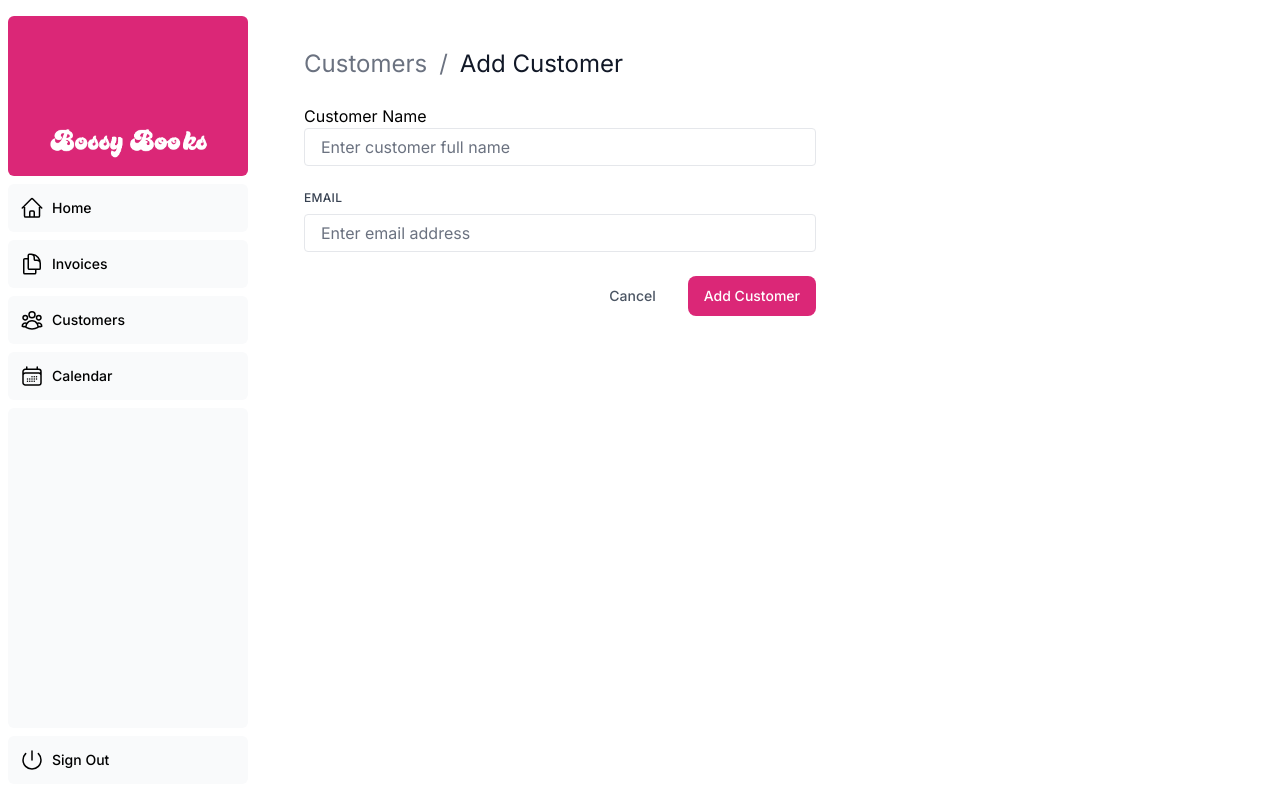
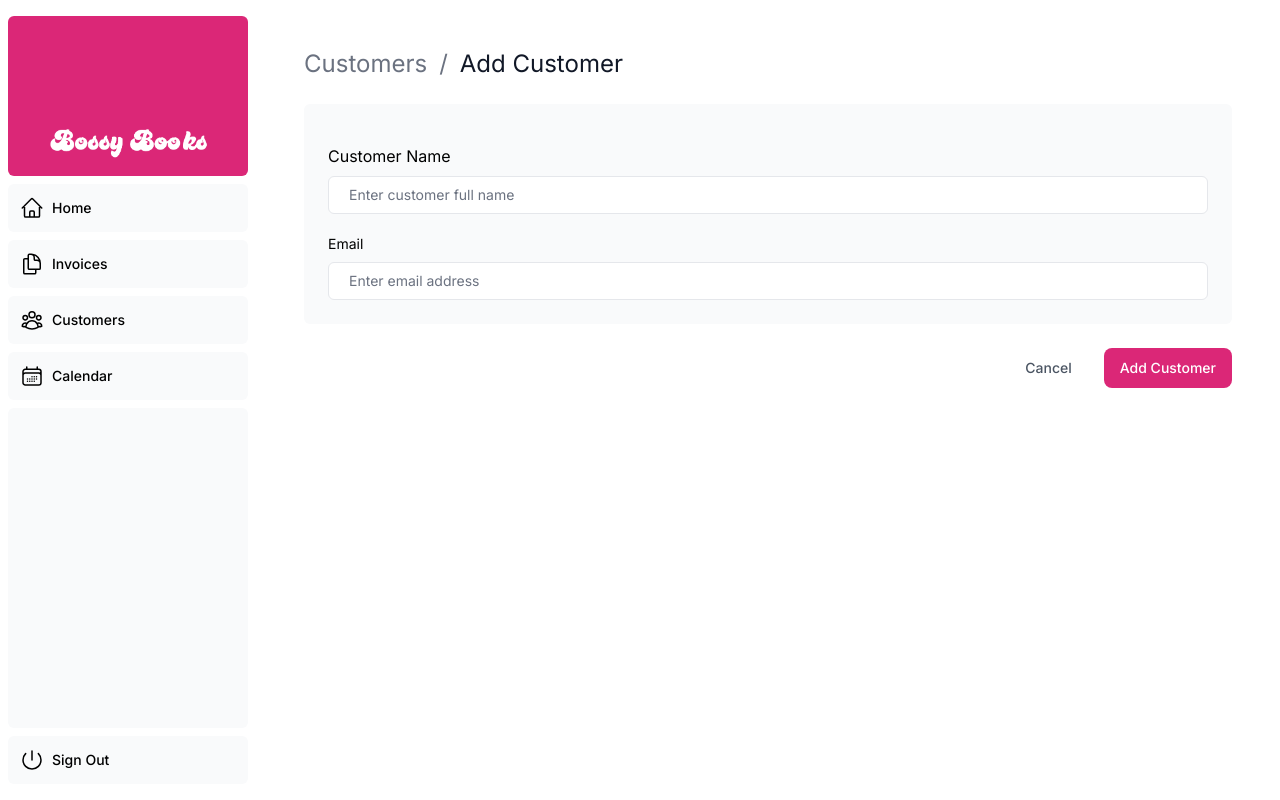
Before and after one commit to campbell-frost/bossybooks, a Next.js app: page /dashboard/customers/add in a window 1280 px wide. Built offline with nearby package versions, Linux system fonts and the light colour scheme; no server answers; the database is empty; a web font is replaced by a local one.

Commit message:
restyled add customer page

```diff
--- a/app/ui/customers/add-form.tsx
+++ b/app/ui/customers/add-form.tsx
@@ -14,26 +14,35 @@ export default function AddCustomerForm({ customers }: { customers: CustomerFiel
 
 
   return (<form action={dispatch}>
-    <div className="w-full max-w-lg">
-      <div className="flex-wrap -mx-3 mb-6">
-        <div className=" w-full md: w/1/2 px-3 md:mb-0">
-          <label className="block uppercase tracking-wide text-gray-700 text-xs font-extrabold mb-2" />
+    <div className="rounded-md bg-gray-50 p-4 md:p-6">
+
+      {/*Customer Name */}
+      <div className="mb-2">
+
+        <label className="mb-4 block text-sm font-medium" />
         Customer Name
         <label />
-          <input className="appearance-none block w-full gray-200 text-gray-700 border border-gray-200 rounded py-2 px-4 mb-3 leading-tight focus:outline-none focus:border-bg-pink-600"
+      </div>
+      <div className="relative">
+
+        <input className="peer block w-full cursor-pointer rounded-md border border-gray-200 py-2 pl-5 text-sm outline-2 placeholder:text-gray-500"
           id="name"
           type="name"
           name="name"
           placeholder="Enter customer full name"></input>
       </div>
-      </div>
-      <div className="flex flex-wrap -mx-3 mb-6">
-        <div className="w-full md: w/1/2 px-3 md: mb-0">
-          <label className="block uppercase tracking-wide text-gray-700 text-xs font-medium mb-2">
+
+      <div className="pt-5">
+
+        {/*Customer Email */}
+        <label className="mb-2 block text-sm ">
           Email
         </label>
+      </div>
+      <div className="relative">
+
         <input
-            className="appearance-none block w-full gray-200 text-gray-700 border border-gray-200 rounded py-2 px-4 leading-tight focus:outline-none  focus:border-bg-pink-600"
+          className="peer block w-full cursor-pointer rounded-md border border-gray-200 py-2 pl-5 text-sm outline-2 placeholder:text-gray-500"
           id="email"
           type="email"
           name="email"
@@ -50,7 +59,6 @@ export default function AddCustomerForm({ customers }: { customers: CustomerFiel
       </Link>
       <Button type="submit">Add Customer </Button>
     </div>
-    </div>
   </form>
 
   );
```
Lines whose indentation alone changed are shown as unchanged.
